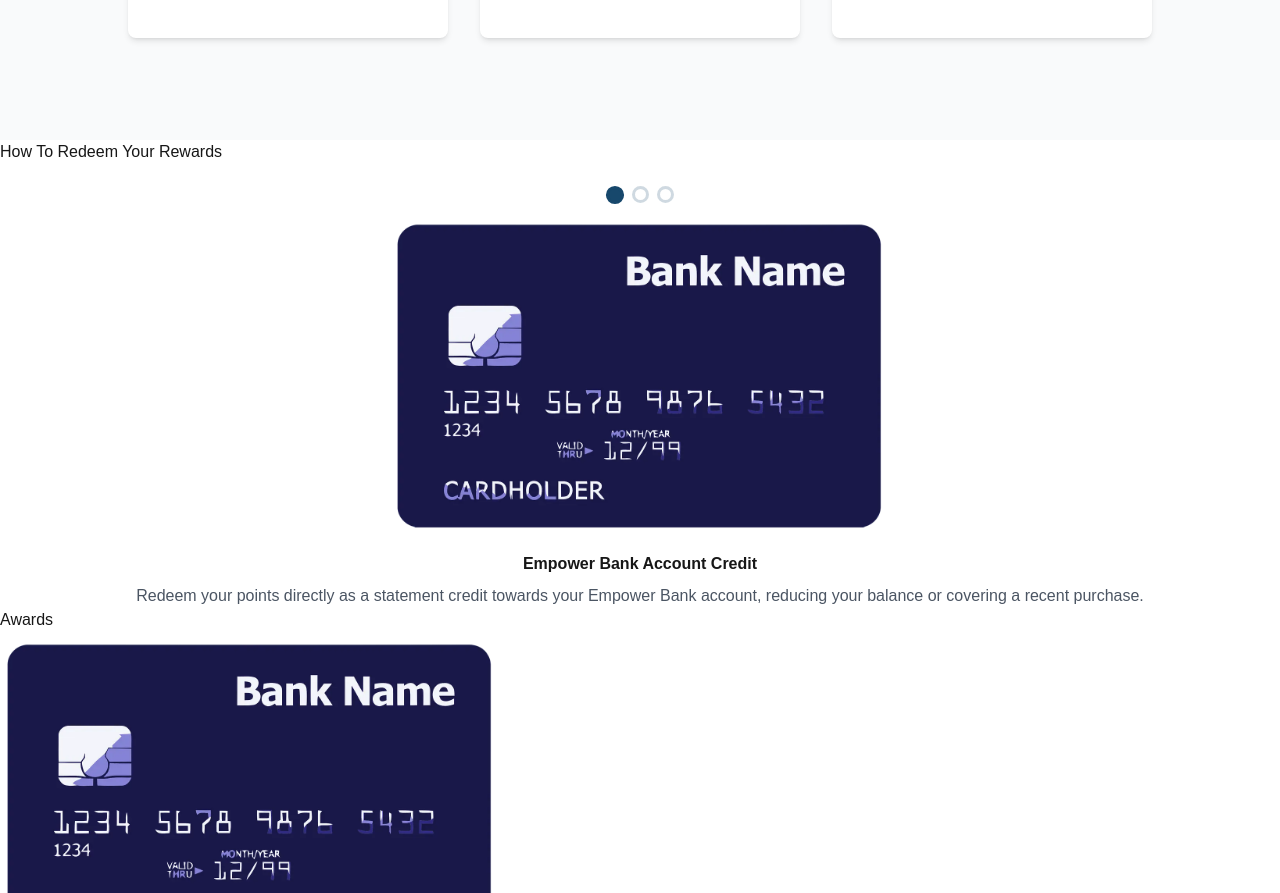
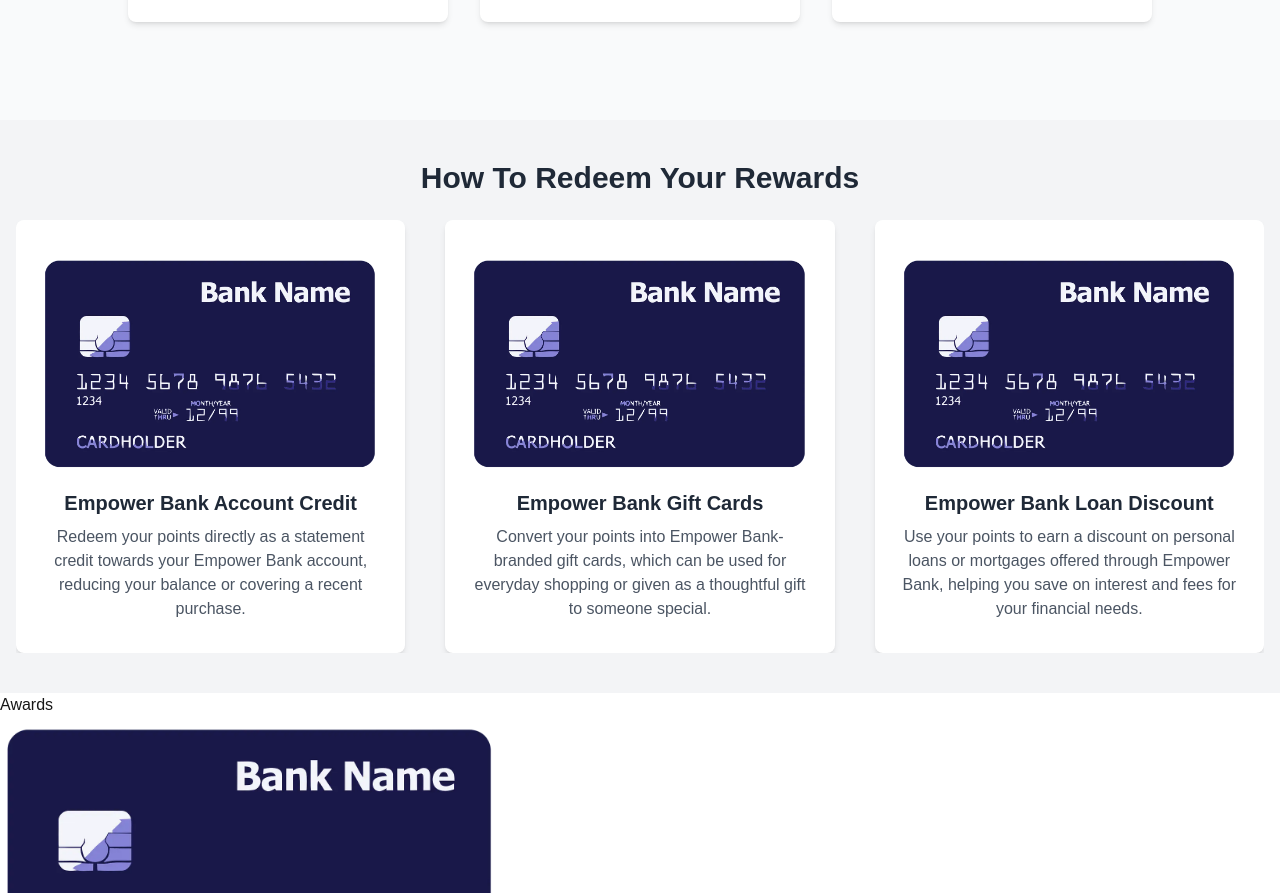
Before and after one commit to RoryDowse/financial-landing-page, a Next.js app: page / in a window 1280 px wide. Shown: the part 2420-3313 px from the top of the page. Built offline with nearby package versions, Linux system fonts and the light colour scheme.

Commit message:
update HowItWorks styling

```diff
--- a/src/app/components/HowItWorks.tsx
+++ b/src/app/components/HowItWorks.tsx
@@ -1,88 +1,62 @@
 'use client';
 
-import { Swiper, SwiperSlide } from "swiper/react";
-import { Pagination, A11y } from "swiper/modules";
-
+import { Swiper, SwiperSlide } from 'swiper/react';
+import { Pagination, A11y } from 'swiper/modules';
 import 'swiper/css';
 import 'swiper/css/pagination';
-import '../styles/custom-pagination.css'; // import custom pagination styles
-
-import Image from "next/image";
-
-import { InfinityRewardsCard } from "@/app/models/CreditCard";
+import '../styles/custom-pagination.css';
+import Image from 'next/image';
+import { InfinityRewardsCard } from '@/app/models/CreditCard';
 
 export default function HowItWorks() {
     return (
-        <section>
-            <h2>How To Redeem Your Rewards</h2>
+        <section className="px-4 py-10 bg-gray-100 dark:bg-gray-900">
+            <h2 className="text-center text-3xl font-bold text-gray-800 dark:text-white mb-6">
+                How To Redeem Your Rewards
+            </h2>
 
-            <div className="custom-pagination"></div>
+            <div className="custom-pagination mb-8"></div>
 
-            {/* Swiper */}
             <Swiper
-                // install Swiper modules
                 modules={[Pagination, A11y]}
-                spaceBetween={50}
+                spaceBetween={20}
                 slidesPerView={1}
                 pagination={{
                     clickable: true,
-                    el: '.custom-pagination' // custom pagination element
+                    el: '.custom-pagination',
                 }}
-                onSwiper={(swiper) => console.log(swiper)}
-                onSlideChange={() => console.log('slide change')}
+                breakpoints={{
+                    640: { slidesPerView: 1, spaceBetween: 20 },
+                    768: { slidesPerView: 2, spaceBetween: 30 },
+                    1024: { slidesPerView: 3, spaceBetween: 40 },
+                }}
+                speed={500}
             >
-
-            {/* Slide One
-            <SwiperSlide>
+                {InfinityRewardsCard.howItWorks?.length ? (
+                    InfinityRewardsCard.howItWorks.map((item, index) => (
+                        <SwiperSlide key={index}>
+                            <div className="flex flex-col items-center text-center px-6 py-8 bg-white rounded-lg shadow-md dark:bg-gray-800">
                                 <Image
-                src={`${InfinityRewardsCard.howItWorks?.[0].image}`}
-                alt={`${InfinityRewardsCard.howItWorks?.[0].redeemMethod} Image`}
-                width={500}
-                height={500}
+                                    src={item.image || '/default-image.jpg'}
+                                    alt={`${item.redeemMethod || 'Redeem Method'} Image`}
+                                    width={400}
+                                    height={400}
+                                    className="rounded-md"
                                 />
-                <p>{InfinityRewardsCard.howItWorks?.[0].redeemMethod}</p>
-                <p>{InfinityRewardsCard.howItWorks?.[0].description}</p>
-            </SwiperSlide>
-
-            {/* Slide Two */}
-            {/* <SwiperSlide>
-            <Image
-                src={`${InfinityRewardsCard.howItWorks?.[1].image}`}
-                alt={`${InfinityRewardsCard.howItWorks?.[1].redeemMethod} Image`}
-                width={500}
-                height={500}
-                />
-                <p>{InfinityRewardsCard.howItWorks?.[1].redeemMethod}</p>
-                <p>{InfinityRewardsCard.howItWorks?.[1].description}</p>
-            </SwiperSlide> */}
-
-            {/* Slide Three */}
-            {/* <SwiperSlide>
-            <Image
-                src={`${InfinityRewardsCard.howItWorks?.[2].image}`}
-                alt={`${InfinityRewardsCard.howItWorks?.[2].redeemMethod} Image`}
-                width={500}
-                height={500}
-                />
-                <p>{InfinityRewardsCard.howItWorks?.[2].redeemMethod}</p>
-                <p>{InfinityRewardsCard.howItWorks?.[2].description}</p>
-            </SwiperSlide> */}
-
-                {/* Dynamic Slides */}
-                {InfinityRewardsCard.howItWorks?.map((item, index) => (
-                    <SwiperSlide key={index}>
-                        <div className="flex flex-col items-center text-center">
-                            <Image
-                                src={item.image}
-                                alt={`${item.redeemMethod} Image`}
-                                width={500}
-                                height={500}
-                            />
-                            <p className="mt-4 font-bold">{item.redeemMethod}</p>
-                            <p className="mt-2 text-gray-600">{item.description}</p>
+                                <p className="mt-4 text-xl font-bold text-gray-800 dark:text-white">
+                                    {item.redeemMethod || 'Redeem Method'}
+                                </p>
+                                <p className="mt-2 text-gray-600 dark:text-gray-400">
+                                    {item.description || 'No description available.'}
+                                </p>
                             </div>
                         </SwiperSlide>
-                ))}
+                    ))
+                ) : (
+                    <p className="text-center text-gray-600 dark:text-gray-400">
+                        No Redeem Methods available at the moment.
+                    </p>
+                )}
             </Swiper>
         </section>
     );
--- a/src/app/styles/custom-pagination.css
+++ b/src/app/styles/custom-pagination.css
@@ -1,27 +1,14 @@
-/* Position the pagination at the top */
-.custom-pagination {
-    position: relative;
-    margin-top: 30px;
-    left: 50%;
-    display: flex;
-    justify-content: center;
-    z-index: 10;
+.swiper-pagination-bullet {
+    width: 12px;
+    height: 12px;
+    background-color: #ccc;
+    opacity: 0.7;
+    transition: transform 0.3s ease, opacity 0.3s ease;
 }
 
-/* Increase bullet size and spacing */
-.custom-pagination .swiper-pagination-bullet {
-    width: 17px;
-    height: 17px;
-    margin: 0 8px;
-    border: #17486c 3px solid;
-    background-color: white;
-    transition: transform 0.2s ease, opacity 0.2s ease;
+.swiper-pagination-bullet:hover,
+.swiper-pagination-bullet-active {
+    background-color: #17486c;
+    opacity: 1;
+    transform: scale(1.2);
 }
-
-/* Active bullet styling */
-.custom-pagination .swiper-pagination-bullet-active {
-    width: 18px;
-    height: 18px;
-    background-color: #17486c;
-    transform: scale(1.01);
-}
--- a/src/app/styles/flip-card.css
+++ b/src/app/styles/flip-card.css
@@ -1,14 +1,14 @@
 /* Flip Card Container */
 .flip-card {
     perspective: 1000px; /* Creates 3D perspective */
-    margin-bottom: 150px;
+    margin-bottom: 130px;
   }
 
   /* Flip Card Inner Container */
   .flip-card-inner {
     position: relative;
     width: 100%;
-    height: 145%;
+    height: 140%;
     transition: transform 0.8s; /* Smooth animation */
     transform-style: preserve-3d;
   }
```
Lines whose indentation alone changed are shown as unchanged.
